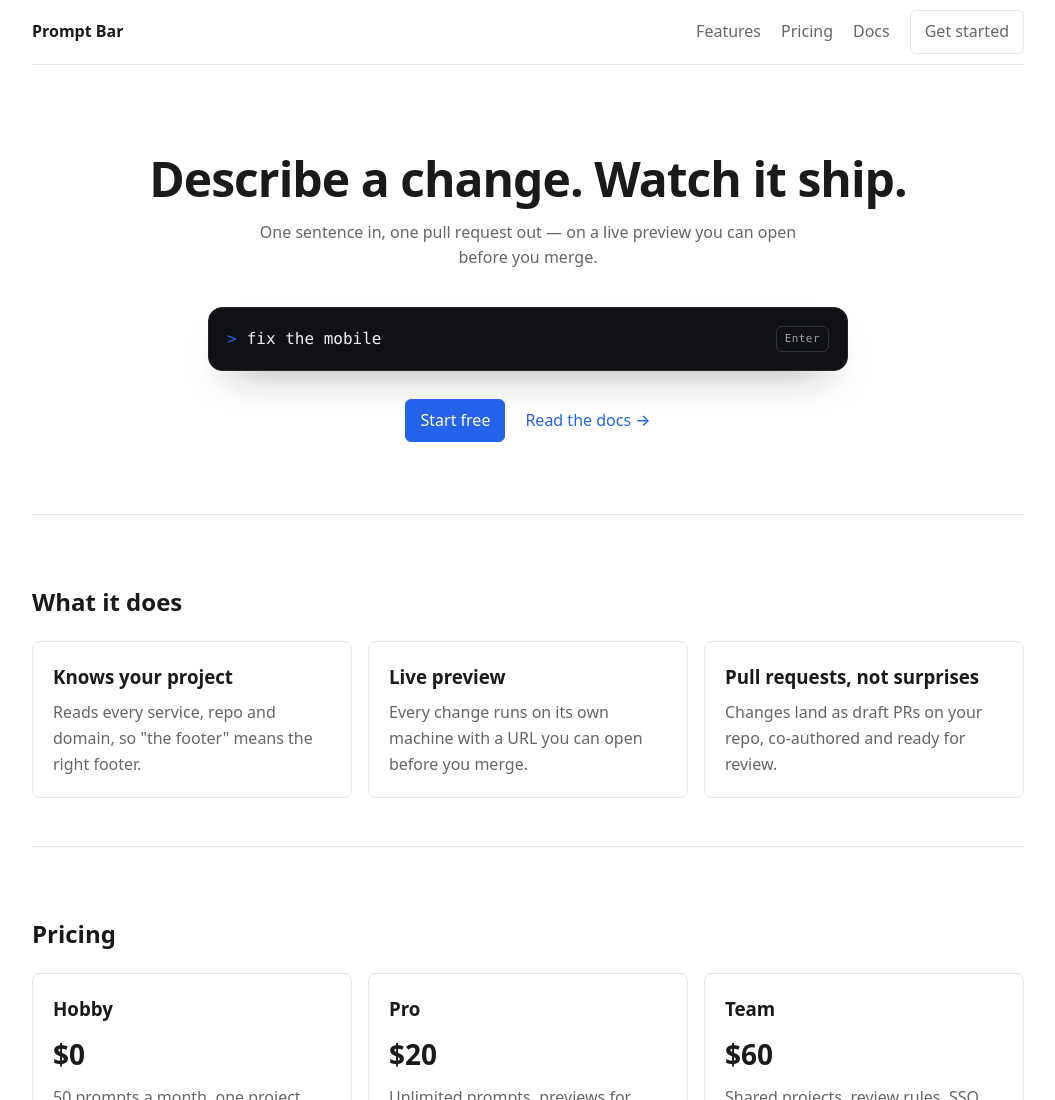
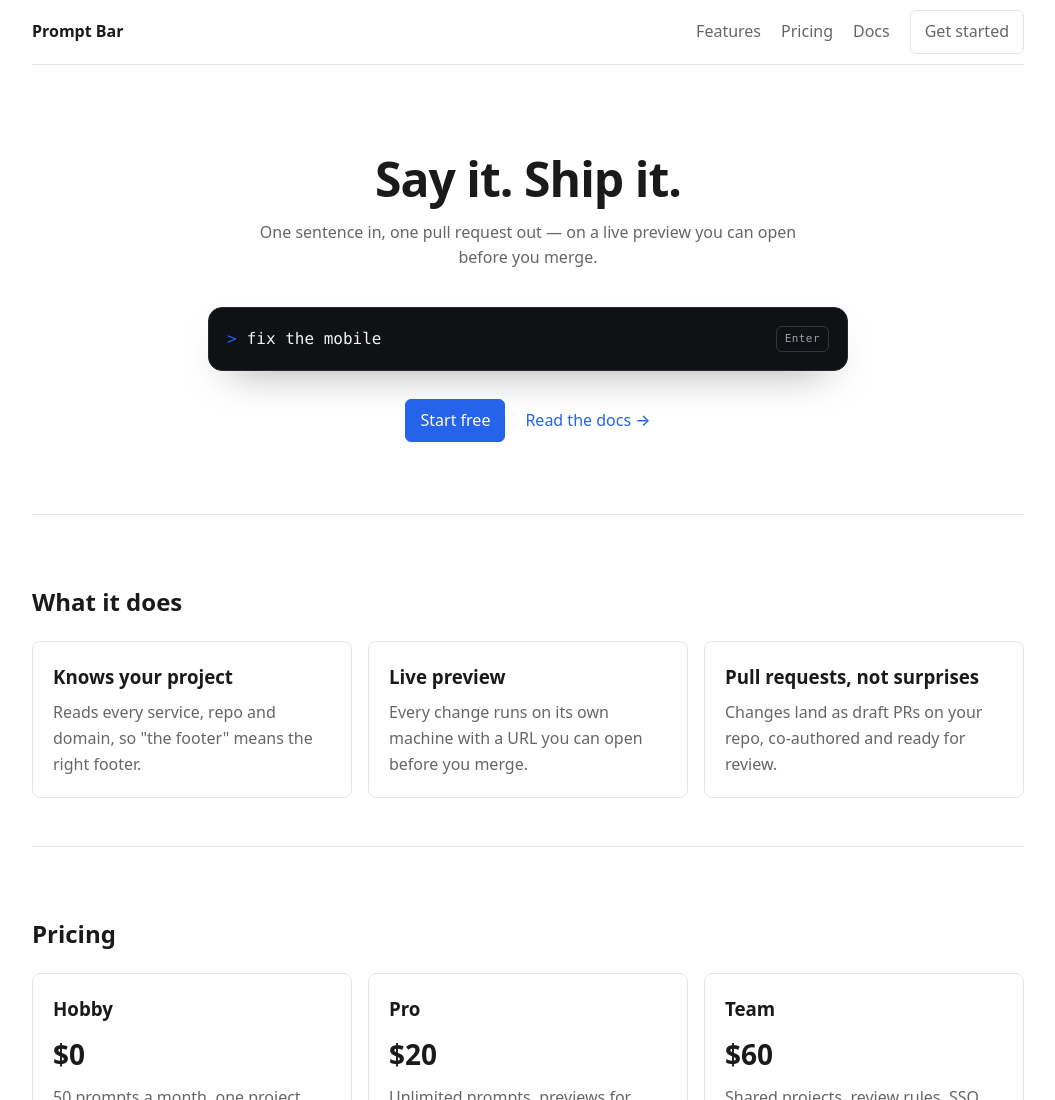
Before and after one commit to jaredLunde/prompt-bar-smoke-www, a website: page index.html in a window 1280 px wide. Shown: the top 1100 px of the page, without its empty margins (112-1167 px from the left). Drawn offline with Linux system fonts and the light colour scheme.

Commit message:
Change hero headline to "Say it. Ship it."
Co-authored-by: Railway <68431216+railway-dev[bot]@users.noreply.github.com>

```diff
--- a/index.html
+++ b/index.html
@@ -19,7 +19,7 @@
 
     <main>
       <section class="hero">
-        <h1>Describe a change. Watch it ship.</h1>
+        <h1>Say it. Ship it.</h1>
         <p>One sentence in, one pull request out — on a live preview you can open before you merge.</p>
 
         <div class="prompt-bar">
```
